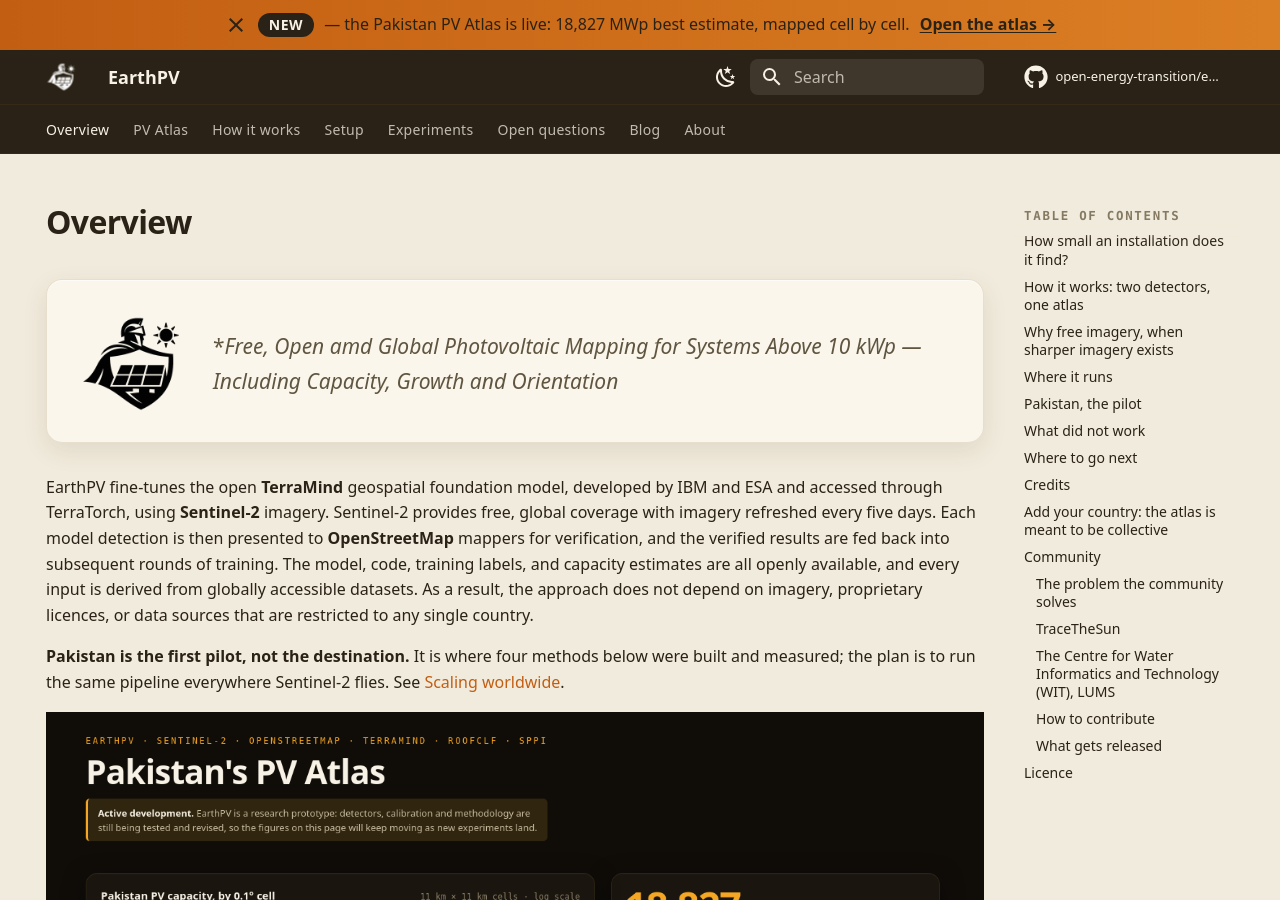
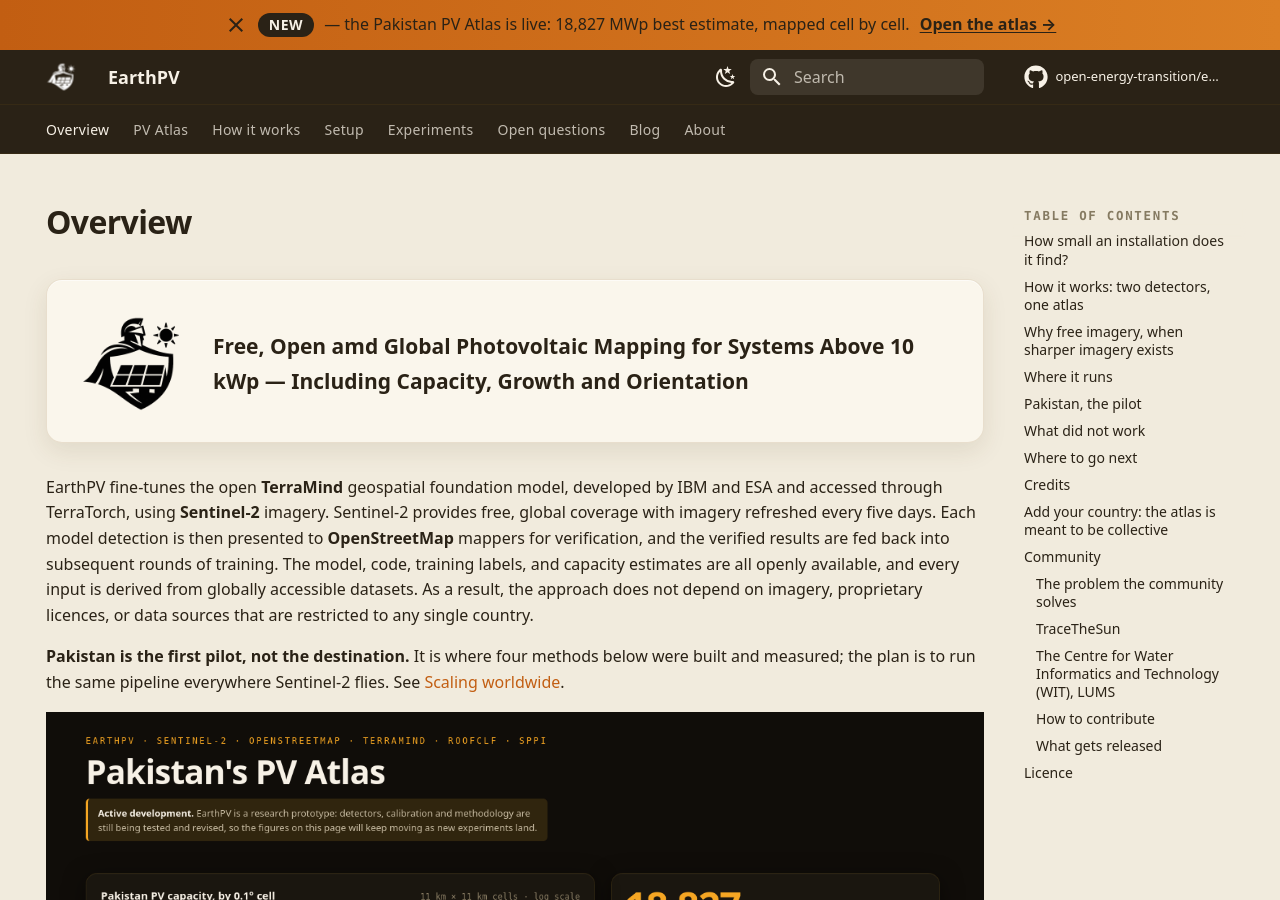
Before and after one commit to open-energy-transition/earthpv, an MkDocs documentation site: the page built from docs/index.md, in a window 1280 px wide and 900 px high. Built offline with MkDocs 1.6.1 and Material for MkDocs 9.7.7, drawn with Linux system fonts in a browser that asks for light colours; comment, search, counter and statistics services are not loaded.

```diff
--- a/docs/index.md
+++ b/docs/index.md
@@ -12,7 +12,7 @@ hide:
 
 <div class="hero-copy" markdown>
 
-**Free, Open amd Global Photovoltaic Mapping for Systems Above 10 kWp — Including Capacity, Growth and Orientation*
+**Free, Open amd Global Photovoltaic Mapping for Systems Above 10 kWp — Including Capacity, Growth and Orientation**
 { .lede }
 
 </div>
```
